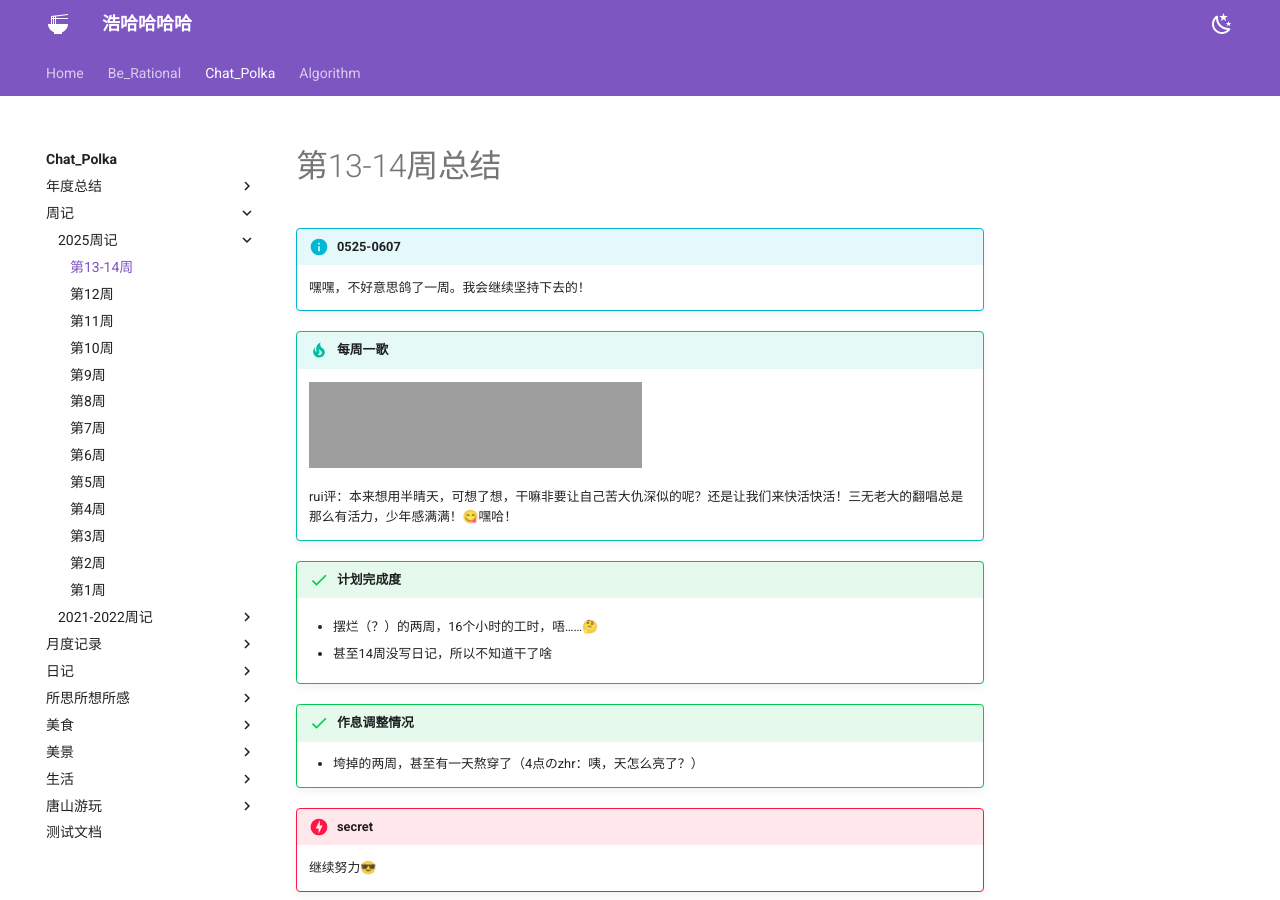
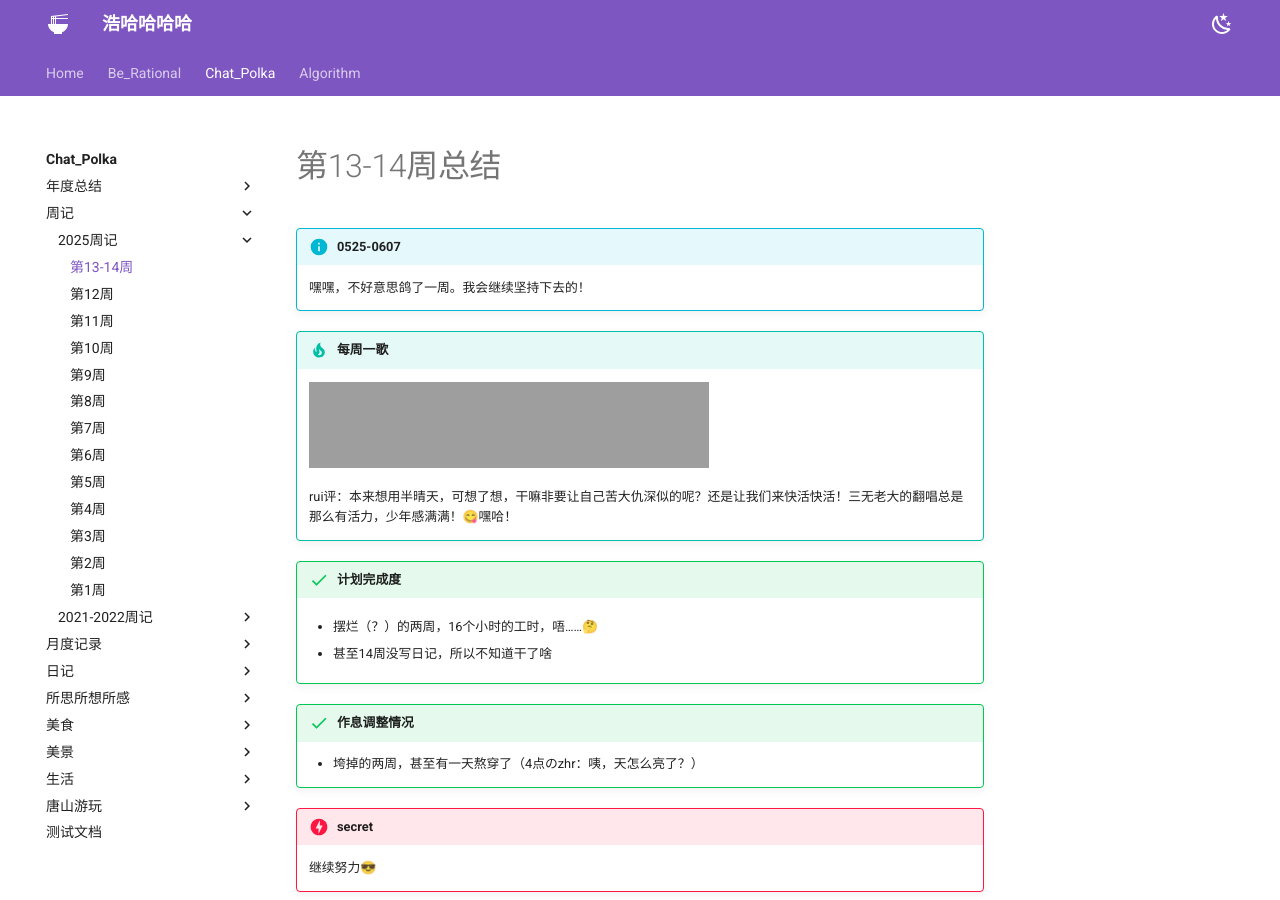
Before and after one commit to Haohahahaha/chat, an MkDocs documentation site: the page built from docs/1-Weekly/2025/0525-0607-13&14th.md, in a window 1280 px wide and 900 px high. Built offline with MkDocs 1.6.1 and Material for MkDocs 9.7.7, drawn with Linux system fonts in a browser that asks for light colours; grey boxes are pictures that could not be loaded.

Commit message:
2025-06-07_02:08:10 update

```diff
--- a/docs/1-Weekly/2025/0525-0607-13&14th.md
+++ b/docs/1-Weekly/2025/0525-0607-13&14th.md
@@ -6,7 +6,7 @@
 
 !!! tip "每周一歌"
 
-    <iframe frameborder="yes" border="100" marginwidth="4" marginheight="0" width=333 height=86 src="//music.163.com/outchain/player?type=2&id=2712215346&auto=0&height=66"></iframe>
+    <iframe frameborder="yes" border="100" marginwidth="4" marginheight="0" width=400 height=86 src="//music.163.com/outchain/player?type=2&id=2712215346&auto=0&height=66"></iframe>
     <!--此处 auto 指自动播放，若auto=1，则非 VIP 歌曲可以自动播放-->
 
     rui评：本来想用半晴天，可想了想，干嘛非要让自己苦大仇深似的呢？还是让我们来快活快活！三无老大的翻唱总是那么有活力，少年感满满！😋嘿哈！
```
